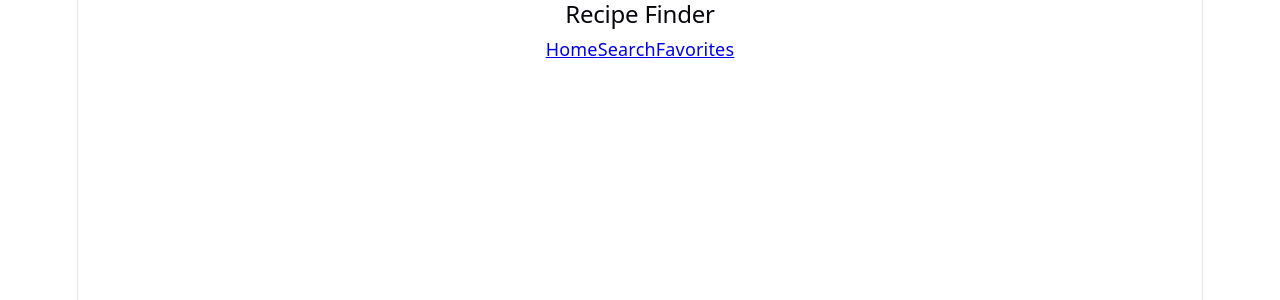
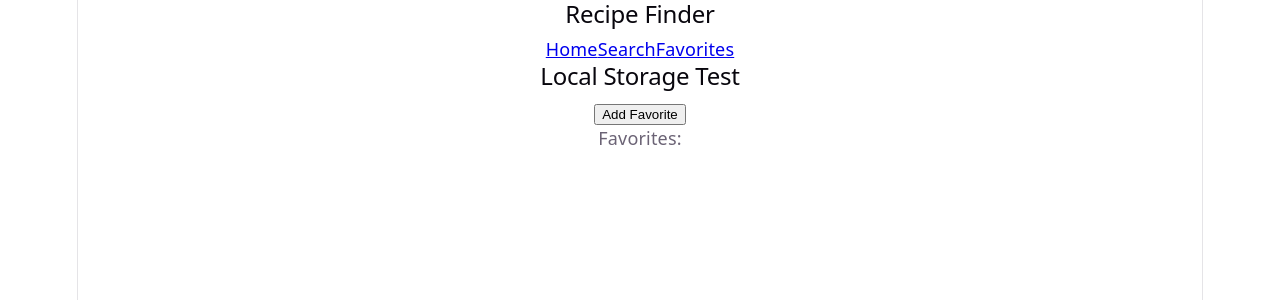
Before and after one commit to divzmadhu/mod-10-sba-recipe-discovery-app, a React (Vite) app: page /search in a window 1280 px wide. Shown: the top 300 px of the page. Built offline with nearby package versions, Linux system fonts and the light colour scheme.

Commit message:
Add LocalStorage test component

```diff
--- a/src/App.jsx
+++ b/src/App.jsx
@@ -4,12 +4,14 @@ import Home from "./Pages/Home/Home";
 import Category from "./Pages/Category/Category";
 import RecipeDetails from "./Pages/RecipeDetails/RecipeDetails";
 import Navbar from "./components/Navbar/Navbar";
+import LocalStorageTest from "./components/LocalStorageTest/LocalStorageTest";
 
 
 export default function App() {
   return (
     <div>
       <Navbar />
+      <LocalStorageTest />
       <Routes>
         <Route path="/" element={<Home />} />
         <Route
--- /dev/null
+++ b/src/components/LocalStorageTest/LocalStorageTest.jsx
@@ -0,0 +1,21 @@
+import useLocalStorage from "../../hooks/useLocalStorage";
+
+export default function LocalStorageTest() {
+    const [favorites, setFavorites] = useLocalStorage("favorites", []);
+
+    function addFavorite() {
+        setFavorites([...favorites, "Test Recipe"]);
+    }
+
+    return (
+        <div>
+            <h2>Local Storage Test</h2>
+
+            <button onClick={addFavorite}>
+                Add Favorite
+            </button>
+
+            <p>Favorites: {favorites.join(", ")}</p>
+        </div>
+    );
+}
```
